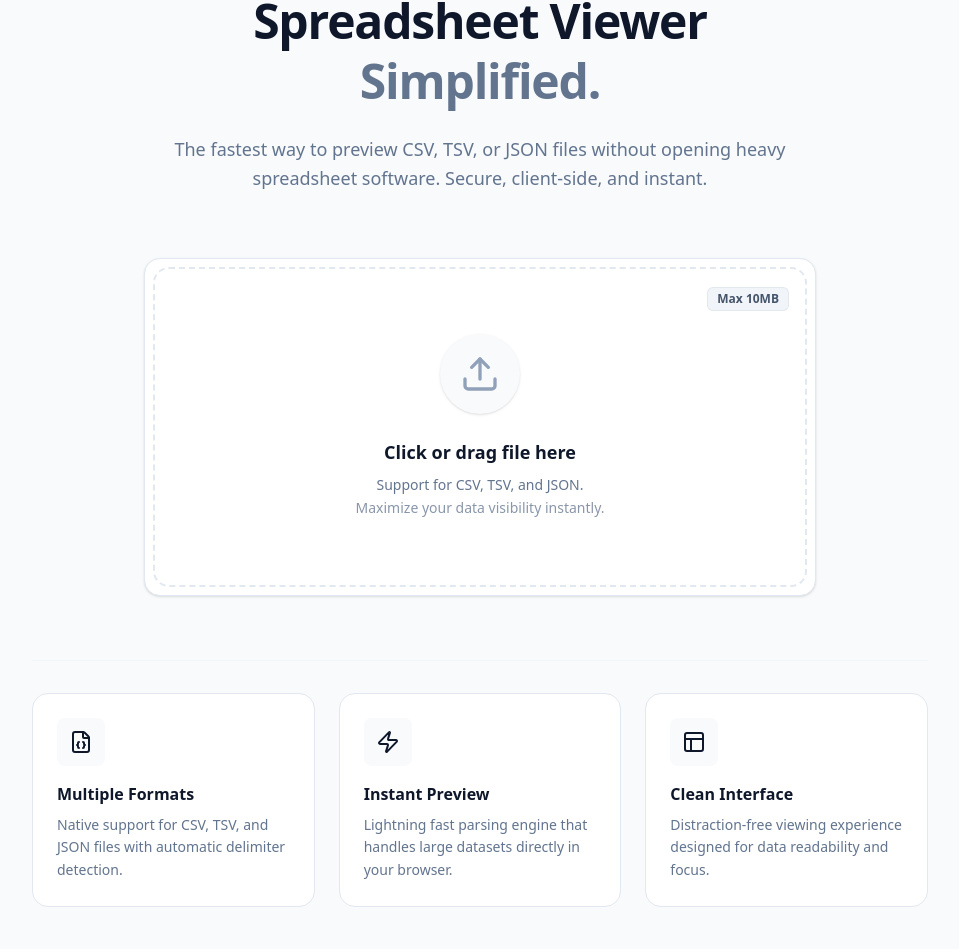
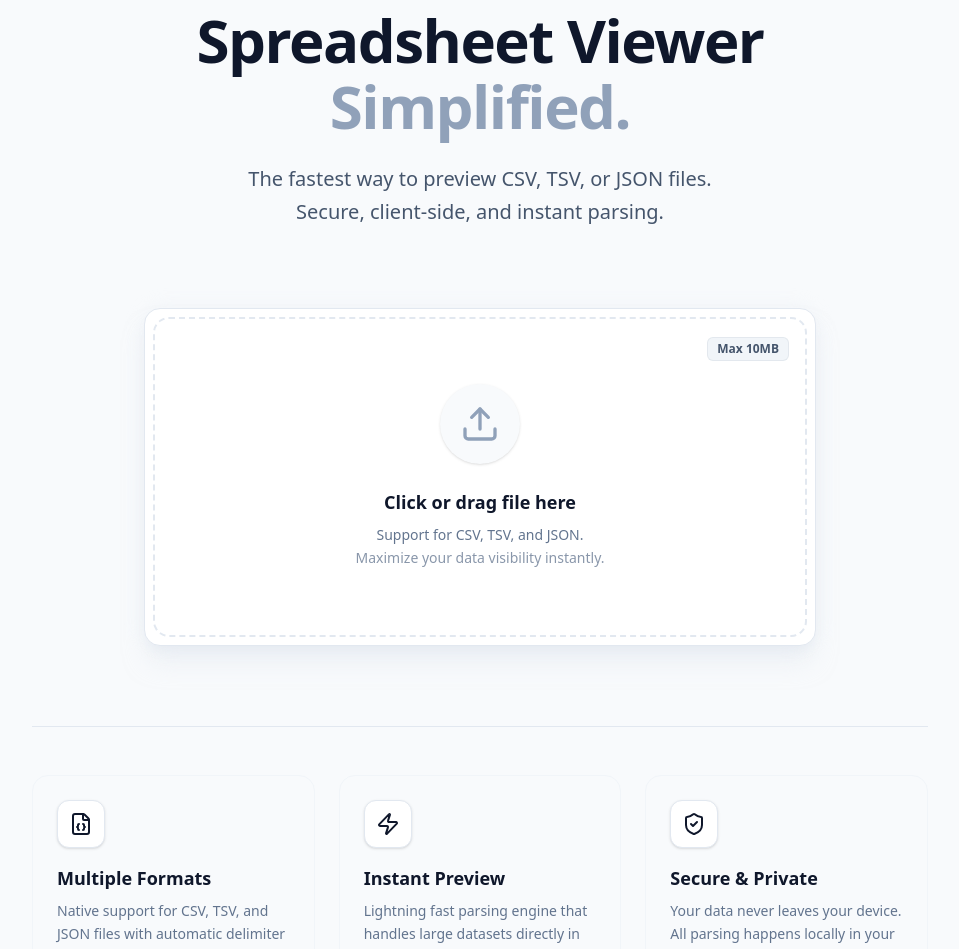
Before and after one commit to danendradipa/view-sheet, a React (Vite) app: page / in a window 1280 px wide. Shown: the part 154-1103 px from the top of the page, without its empty margins (160-1119 px from the left). Built offline with nearby package versions, Linux system fonts and the light colour scheme.

Commit message:
feat: update Home and Preview components with improved layout, loading state handling, and enhanced styling

```diff
--- a/src/pages/Home.tsx
+++ b/src/pages/Home.tsx
@@ -1,6 +1,6 @@
 import { useNavigate } from "react-router-dom";
 import { useEffect } from "react";
-import { FileJson, Zap, Layout } from "lucide-react";
+import { FileJson, Zap, ShieldCheck } from "lucide-react";
 import FileUploader from "../features/file-viewer/components/FileUploader";
 import LoadingSpinner from "../components/common/LoadingSpinner";
 import Alert from "../components/ui/Alert";
@@ -21,21 +21,26 @@ export default function Home() {
   };
 
   return (
-    <div className="max-w-4xl mx-auto space-y-16 animate-in fade-in slide-in-from-bottom-4 duration-700">
-
-      <div className="text-center space-y-6 pt-8">
-
-        <h1 className="text-4xl sm:text-5xl font-bold text-slate-900 tracking-tight leading-tight">
+    <div className="max-w-4xl mx-auto space-y-20 animate-in fade-in slide-in-from-bottom-8 duration-700 pb-12">
+      <div className="text-center space-y-6 pt-12">
+        <h1 className="text-4xl sm:text-6xl font-bold text-slate-900 dark:text-white tracking-tight leading-[1.1]">
           Spreadsheet Viewer <br className="hidden sm:block" />
-          <span className="text-slate-500">Simplified.</span>
+          <span className="text-slate-400 dark:text-slate-500">
+            Simplified.
+          </span>
         </h1>
 
-        <p className="text-lg text-slate-500 max-w-2xl mx-auto leading-relaxed">
-          The fastest way to preview CSV, TSV, or JSON files without opening heavy spreadsheet software. Secure, client-side, and instant.
+        <p className="text-lg sm:text-xl text-slate-600 dark:text-slate-400 max-w-2xl mx-auto leading-relaxed">
+          The fastest way to preview CSV, TSV, or JSON files.{" "}
+          <br className="hidden md:block" />
+          Secure, client-side, and instant parsing.
         </p>
       </div>
 
-      <div className="max-w-2xl mx-auto">
+      <div className="max-w-2xl mx-auto relative">
+        <div className="absolute -inset-1 bg-slate-200 dark:bg-slate-800 rounded-3xl blur opacity-25"></div>
+
+        <div className="relative">
           {error && (
             <div className="mb-6">
               <Alert type="error" message={error.message} onClose={reset} />
@@ -43,19 +48,24 @@ export default function Home() {
           )}
 
           {loading ? (
-          <div className="flex flex-col items-center justify-center py-20 bg-white border border-slate-200 rounded-xl shadow-sm">
+            <div className="flex flex-col items-center justify-center py-20 bg-white dark:bg-slate-900 border border-slate-200 dark:border-slate-800 rounded-2xl shadow-sm">
               <LoadingSpinner />
-            <p className="mt-4 text-sm text-slate-500 animate-pulse">Processing your file...</p>
+              <p className="mt-4 text-sm font-medium text-slate-500 dark:text-slate-400 animate-pulse">
+                Processing your file...
+              </p>
             </div>
           ) : (
-          <div className="bg-white p-2 rounded-2xl shadow-sm border border-slate-200">
-            <FileUploader onFileSelect={handleFileSelect} disabled={loading} />
+            <div className="bg-white dark:bg-slate-900 p-2 rounded-2xl shadow-xl shadow-slate-200/50 dark:shadow-black/20 border border-slate-200 dark:border-slate-800">
+              <FileUploader
+                onFileSelect={handleFileSelect}
+                disabled={loading}
+              />
             </div>
           )}
         </div>
+      </div>
 
-      {/* Feature Grid */}
-      <div className="grid grid-cols-1 md:grid-cols-3 gap-6 pt-8 border-t border-slate-100">
+      <div className="grid grid-cols-1 md:grid-cols-3 gap-6 pt-12 border-t border-slate-200 dark:border-slate-800">
         <FeatureCard
           icon={<FileJson className="w-6 h-6" />}
           title="Multiple Formats"
@@ -67,23 +77,35 @@ export default function Home() {
           description="Lightning fast parsing engine that handles large datasets directly in your browser."
         />
         <FeatureCard
-          icon={<Layout className="w-6 h-6" />}
-          title="Clean Interface"
-          description="Distraction-free viewing experience designed for data readability and focus."
+          icon={<ShieldCheck className="w-6 h-6" />}
+          title="Secure & Private"
+          description="Your data never leaves your device. All parsing happens locally in your browser."
         />
       </div>
     </div>
   );
 }
 
-function FeatureCard({ icon, title, description }: { icon: React.ReactNode, title: string, description: string }) {
+function FeatureCard({
+  icon,
+  title,
+  description,
+}: {
+  icon: React.ReactNode;
+  title: string;
+  description: string;
+}) {
   return (
-    <div className="group p-6 rounded-2xl bg-white border border-slate-200 hover:border-slate-300 hover:shadow-md transition-all duration-300">
-      <div className="h-12 w-12 rounded-lg bg-slate-50 flex items-center justify-center text-slate-900 mb-4 group-hover:bg-slate-900 group-hover:text-white transition-colors">
+    <div className="group p-6 rounded-2xl bg-slate-50 dark:bg-slate-900/50 border border-slate-100 dark:border-slate-800 hover:border-slate-300 dark:hover:border-slate-600 transition-all duration-300 hover:shadow-md dark:hover:bg-slate-900">
+      <div className="h-12 w-12 rounded-xl bg-white dark:bg-slate-800 border border-slate-200 dark:border-slate-700 flex items-center justify-center text-slate-900 dark:text-white mb-4 group-hover:scale-110 transition-transform duration-300 shadow-sm">
         {icon}
       </div>
-      <h3 className="font-semibold text-slate-900 mb-2">{title}</h3>
-      <p className="text-sm text-slate-500 leading-relaxed">{description}</p>
+      <h3 className="text-lg font-semibold text-slate-900 dark:text-white mb-2">
+        {title}
+      </h3>
+      <p className="text-sm text-slate-500 dark:text-slate-400 leading-relaxed">
+        {description}
+      </p>
     </div>
   );
 }
--- a/src/pages/Preview.tsx
+++ b/src/pages/Preview.tsx
@@ -2,23 +2,32 @@ import { useNavigate } from "react-router-dom";
 import { useEffect } from "react";
 import DataGrid from "../features/file-viewer/components/DataGrid";
 import { useFile } from "../context/FileContext";
+import LoadingSpinner from "../components/common/LoadingSpinner";
 
 export default function Preview() {
   const navigate = useNavigate();
-  const { data, reset } = useFile();
+  const { data, loading, reset } = useFile();
 
   useEffect(() => {
-    if (!data) {
+    if (!data && !loading) {
       navigate("/", { replace: true });
     }
-  }, [data, navigate]);
+  }, [data, loading, navigate]);
+
+  if (loading) {
+    return (
+      <div className="h-[50vh] flex items-center justify-center">
+        <LoadingSpinner text="Preparing preview..." />
+      </div>
+    );
+  }
 
   if (!data) {
     return null;
   }
 
   return (
-    <div className="w-full max-w-[1400px] mx-auto pb-12">
+    <div className="w-full max-w-[1400px] mx-auto pb-20 animate-in fade-in slide-in-from-bottom-4 duration-500">
       <DataGrid data={data} onReset={reset} />
     </div>
   );
```
Lines whose indentation alone changed are shown as unchanged.
